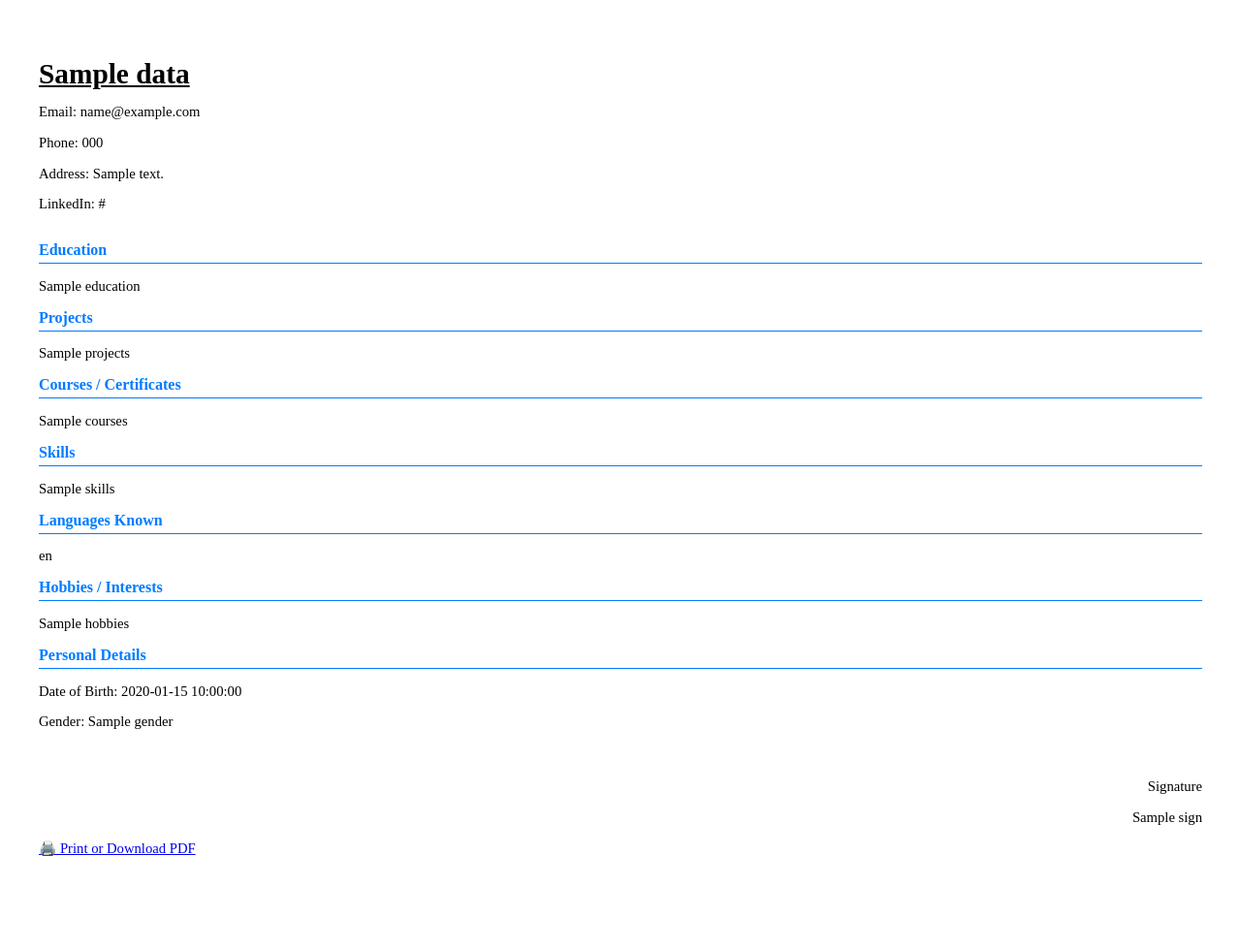
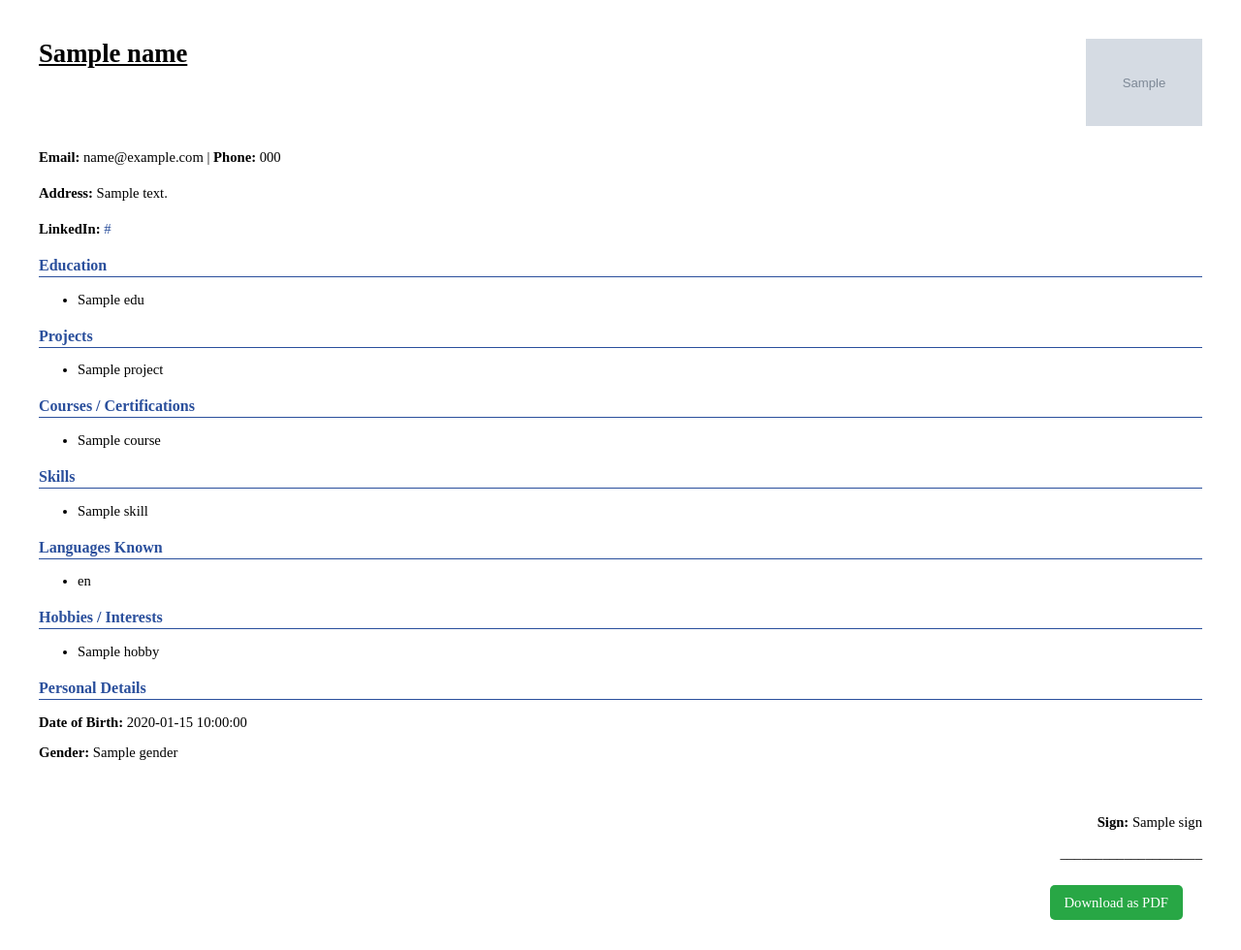
Before and after one commit to Pranayadeepika/resume_builder_app, a Flask app: template templates/resume_template.html in a window 1280 px wide. Shown: the whole page at 97% size. Before the commit the page ends 883 px from the top, so only its background shows below. Run offline with Flask 3, Linux system fonts and the light colour scheme; the template is opened without the code that fills it: most values are stand-ins (such as "Sample title", 1, 10 or a date in 2020); grey boxes marked "Sample" are stand-in pictures.

Commit message:
Finalized resume builder with PDF download

```diff
--- a/app.py
+++ b/app.py
@@ -1,29 +1,41 @@
 from flask import Flask, render_template, request, send_file
-from werkzeug.utils import secure_filename
-import os
-from datetime import datetime
+import pdfkit
 
 app = Flask(__name__)
-UPLOAD_FOLDER = 'static/uploads'
-os.makedirs(UPLOAD_FOLDER, exist_ok=True)
+
+resume_data = {}
 
 @app.route('/')
-def home():
+def index():
     return render_template('form.html')
 
 @app.route('/resume', methods=['POST'])
 def resume():
-    data = request.form.to_dict()
-    photo = request.files['photo']
-    if photo:
-        filename = secure_filename(photo.filename)
-        filepath = os.path.join(UPLOAD_FOLDER, filename)
-        photo.save(filepath)
-        data['photo_path'] = filepath
-    else:
-        data['photo_path'] = None
+    global resume_data
+    resume_data = {
+        'name': request.form['name'],
+        'email': request.form['email'],
+        'phone': request.form['phone'],
+        'address': request.form['address'],
+        'linkedin': request.form['linkedin'],
+        'photo': request.form['photo'],
+        'education': request.form['education'].split(','),
+        'projects': request.form['projects'].split(','),
+        'courses': request.form['courses'].split(','),
+        'skills': request.form['skills'].split(','),
+        'languages': request.form['languages'].split(','),
+        'hobbies': request.form['hobbies'].split(','),
+        'dob': request.form['dob'],
+        'gender': request.form['gender'],
+        'sign': request.form['sign']
+    }
+    return render_template('resume_template.html', **resume_data)
 
-    return render_template('resume_template.html', data=data)
+@app.route('/download')
+def download_pdf():
+    rendered = render_template('resume_template.html', **resume_data)
+    pdfkit.from_string(rendered, 'resume.pdf')
+    return send_file('resume.pdf', as_attachment=True)
 
 if __name__ == '__main__':
     app.run(debug=True)
--- /dev/null
+++ b/render.yaml
@@ -0,0 +1,6 @@
+services:
+  - type: web
+    name: resume-builder
+    env: python
+    buildCommand: pip install -r requirements.txt
+    startCommand: gunicorn app:app
--- a/templates/resume_template.html
+++ b/templates/resume_template.html
@@ -1,103 +1,138 @@
 <!DOCTYPE html>
-<html>
+<html lang="en">
 <head>
     <meta charset="UTF-8">
-    <title>Resume</title>
+    <title>{{ name }}'s Resume</title>
     <style>
         body {
-            font-family: 'Times New Roman', Times, serif;
+            font-family: 'Times New Roman', serif;
+            font-size: 11pt;
             margin: 40px;
-            font-size: 11pt;
         }
         h2 {
+            color: #2a4f9c;
+            border-bottom: 1px solid #2a4f9c;
+            padding-bottom: 2px;
             font-size: 12pt;
-            color: #007bff;
-            border-bottom: 1px solid #007bff;
-            padding-bottom: 4px;
         }
-        .header {
+        .top-bar {
             display: flex;
             justify-content: space-between;
-            align-items: flex-start;
+            align-items: start;
         }
-        .header h1 {
-            font-size: 22pt;
+        .name-block {
+            font-size: 20pt;
+            font-weight: bold;
             text-decoration: underline;
-            margin-bottom: 0;
         }
-        .photo img {
+        .photo-block img {
             width: 120px;
             height: auto;
-            border: none;
         }
         .section {
-            margin-top: 15px;
+            margin-top: 20px;
         }
-        .sign {
+        .signature-block {
+            display: flex;
+            justify-content: space-between;
+            align-items: end;
+            margin-top: 40px;
+        }
+        .right-sign {
             text-align: right;
-            margin-top: 50px;
+        }
+        a {
+            color: #2a4f9c;
+            text-decoration: none;
         }
     </style>
 </head>
 <body>
-    <div class="header">
-        <div>
-            <h1>{{ data.name }}</h1>
-            <p>Email: {{ data.email }}</p>
-            <p>Phone: {{ data.phone }}</p>
-            <p>Address: {{ data.address }}</p>
-            <p>LinkedIn: {{ data.linkedin }}</p>
-        </div>
-        {% if data.photo_path %}
-        <div class="photo">
-            <img src="{{ url_for('static', filename='uploads/' + data.photo_path.split('/')[-1]) }}">
+
+<div class="top-bar">
+    <div class="name-block">{{ name }}</div>
+    {% if photo %}
+    <div class="photo-block">
+        <img src="{{ photo }}" alt="Photo">
     </div>
     {% endif %}
 </div>
 
+<div class="section"><strong>Email:</strong> {{ email }} | <strong>Phone:</strong> {{ phone }}</div>
+<div class="section"><strong>Address:</strong> {{ address }}</div>
+<div class="section"><strong>LinkedIn:</strong> <a href="{{ linkedin }}">{{ linkedin }}</a></div>
+
 <div class="section">
     <h2>Education</h2>
-        <p>{{ data.education }}</p>
+    <ul>
+        {% for edu in education %}
+        <li>{{ edu }}</li>
+        {% endfor %}
+    </ul>
 </div>
 
 <div class="section">
     <h2>Projects</h2>
-        <p>{{ data.projects }}</p>
+    <ul>
+        {% for project in projects %}
+        <li>{{ project }}</li>
+        {% endfor %}
+    </ul>
 </div>
 
 <div class="section">
-        <h2>Courses / Certificates</h2>
-        <p>{{ data.courses }}</p>
+    <h2>Courses / Certifications</h2>
+    <ul>
+        {% for c in courses %}
+        <li>{{ c }}</li>
+        {% endfor %}
+    </ul>
 </div>
 
 <div class="section">
     <h2>Skills</h2>
-        <p>{{ data.skills }}</p>
+    <ul>
+        {% for skill in skills %}
+        <li>{{ skill.strip() }}</li>
+        {% endfor %}
+    </ul>
 </div>
 
 <div class="section">
     <h2>Languages Known</h2>
-        <p>{{ data.languages }}</p>
+    <ul>
+        {% for lang in languages %}
+        <li>{{ lang.strip() }}</li>
+        {% endfor %}
+    </ul>
 </div>
 
 <div class="section">
     <h2>Hobbies / Interests</h2>
-        <p>{{ data.hobbies }}</p>
+    <ul>
+        {% for hobby in hobbies %}
+        <li>{{ hobby.strip() }}</li>
+        {% endfor %}
+    </ul>
 </div>
 
 <div class="section">
     <h2>Personal Details</h2>
-        <p>Date of Birth: {{ data.dob }}</p>
-        <p>Gender: {{ data.gender }}</p>
+    <p><strong>Date of Birth:</strong> {{ dob }}</p>
+    <p><strong>Gender:</strong> {{ gender }}</p>
 </div>
 
-    <div class="sign">
-        <p>Signature</p>
-        <p>{{ data.sign }}</p>
+<div class="signature-block">
+    <div></div>
+    <div class="right-sign">
+        <p><strong>Sign:</strong> {{ sign }}</p>
+        <p>____________________</p>
+    </div>
 </div>
 
-    <div class="download">
-        <a href="javascript:window.print()">🖨️ Print or Download PDF</a>
+<div style="text-align: right; margin: 20px;">
+    <a href="/download" style="background: #28a745; color: white; padding: 10px 15px; border-radius: 5px; text-decoration: none;">Download as PDF</a>
 </div>
+
 </body>
 </html>
```
Also changed, not shown: templates/form.html (+56 -49 lines). Lines whose indentation alone changed are shown as unchanged.
